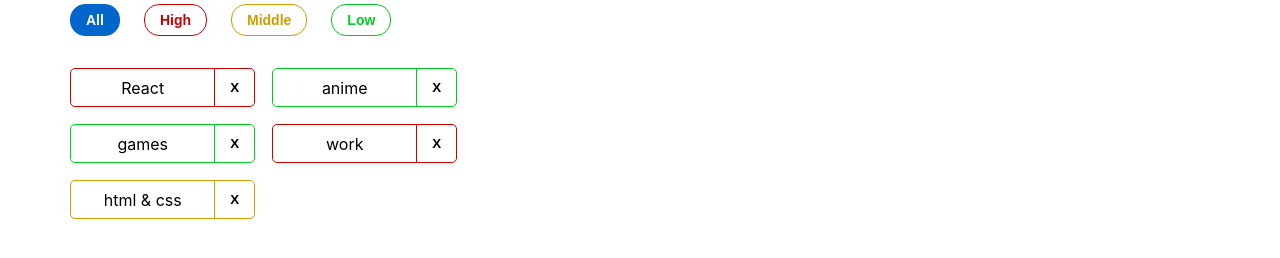
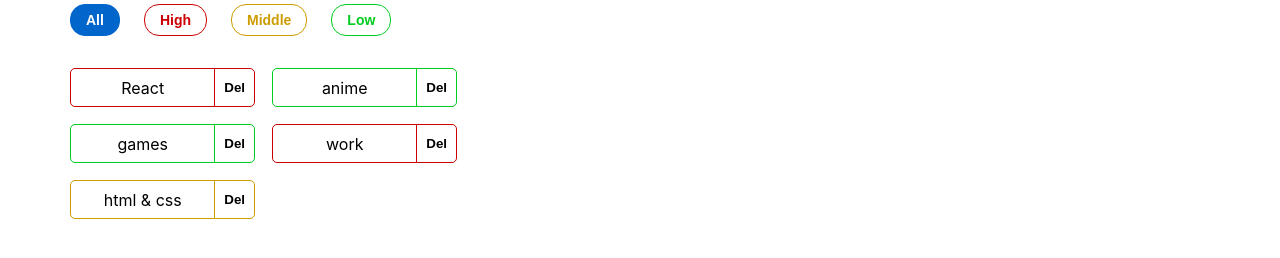
Before and after one commit to Siarheispivak/hws2, a React (Create React App) app: page / in a window 1280 px wide. Shown: the part 346-604 px from the top of the page. Built offline with nearby package versions, Linux system fonts and the light colour scheme.

Commit message:
change button name

```diff
--- a/src/s2-homeworks/hw02/affairs/affair/Affair.tsx
+++ b/src/s2-homeworks/hw02/affairs/affair/Affair.tsx
@@ -42,7 +42,7 @@ function Affair(props: AffairPropsType) {
 
             >
                 {/*текст кнопки могут изменить студенты*/}
-                X
+                Del
                 {/**/}
             </button>
         </div>
```
